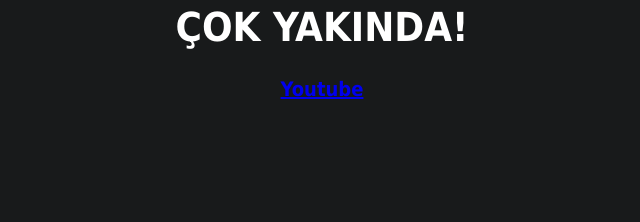
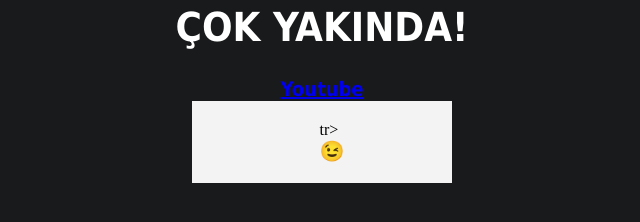
Before and after one commit to gizgioynuyorum/gizgioynuyorum.github.io, a plain HTML site: page index.html in a window 1280 px wide. Shown: the part 258-480 px from the top of the page, without its empty margins (318-958 px from the left). Drawn offline with Linux system fonts and the light colour scheme.

Commit message:
Update index.html

```diff
--- a/index.html
+++ b/index.html
@@ -3,11 +3,59 @@
     <link type="text/css" rel="stylesheet" href="data/style/style.css">
 <meta charset="utf-8">
 <title>Gizgi Oynuyorum</title>
+    <style>
+        .vakit {
+            vertical-align:middle;
+            font-family:Arial;
+            font-size:40px;
+            font-weight:normal;
+            color:#FFF;
+            padding:0 10px;
+        }
+       .saat {
+           vertical-align: middle;
+           font-family:Arial;
+           font-size:20px;
+           font-weight:normal;
+           color:#FFF;
+        }
+        .zemin {
+            background-color:F3F3F3;
+            max-width:220px;
+            width:100%;
+            margin: 0 auto;
+            padding:20px;
+        }
+    </style>
 </head>
 
-<body>
+<body onload="vakit();" >
     <img class="logo" src="data/images/logo.png">
     <h1 class="b2">ÇOK YAKINDA!</h1>
     <div class="youtubelink"><a href="https://www.youtube.com/channel/UC2OWHVjRnEOuSLpt5ZnTdrA" target="_blank">Youtube</a></div>
+    <div class="zemin">
+        <table class="taBlock" align="center" cellspacing="0" cellpadding="0" border"0">
+            <tr> <td class="vakit" id="zaman" > </td>
+                <td>
+                    <table cellpadding="0" cellspacing="0" border="0">
+                        <tr> <td class="saat" id="dt_saat">😉</td> </tr>
+                        tr> <td class"saat" id="dt_saniye"></td></tr>
+                    </table>
+               </td>
+           </tr>
+       </table>
+<script>
+    function vakit() {
+    var zaman = new Date() ;
+    var saat = zaman.gethours() ;
+    var dakika = zaman.getminutes() ;
+          document.getElementById('zaman').innerHTML = saat + ":" + dakika;
+        document.getElementById('zaman_saniye').innerHTML = saniye;
+      var time
+        time = setInterval('vakit()', 1000);
+
+
+    }
+</script>
 </body>
 </html>
```
